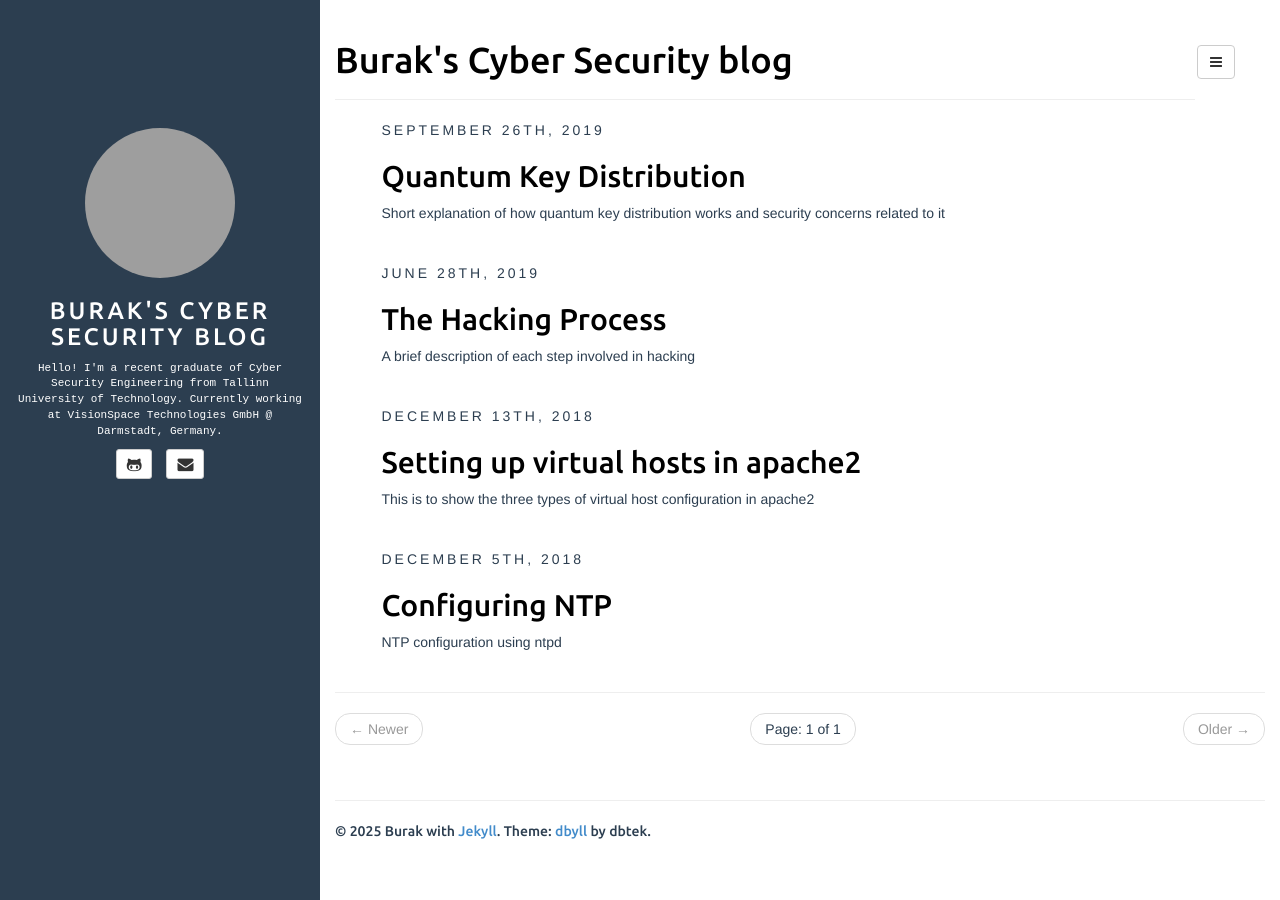
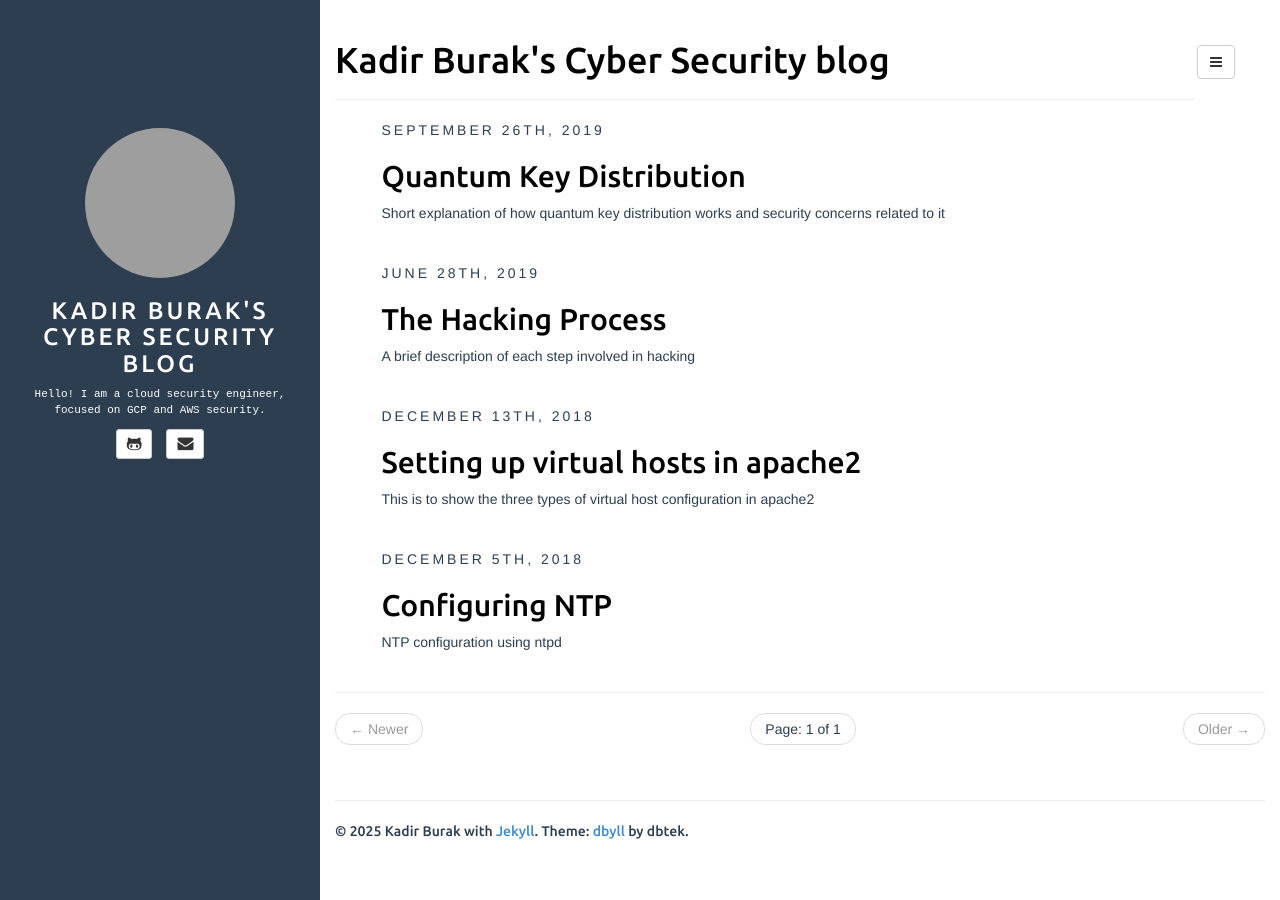
Before and after one commit to mavzerburak0/mavzerburak0.github.io, a Jekyll site: the page built from index.html, in a window 1280 px wide. Built offline with Jekyll 4.4.1, drawn with Linux system fonts in a browser that asks for light colours; the list of posts is cut into pages by our own code; grey boxes are pictures that could not be loaded.

Commit message:
Update _config.yml

```diff
--- a/_config.yml
+++ b/_config.yml
@@ -5,22 +5,22 @@ paginate_path: "page:num"
 exclude: ["README.md"] # files to exclude
 highlighter:
 markdown: kramdown
-title: Burak's Cyber Security blog
+title: Kadir Burak's Cyber Security blog
 
 defaults:
   -
     scope:
       path: "" # empty string for all files
     values:
-      title: Burak's Cyber Security blog
+      title: Kadir Burak's Cyber Security blog
 
-description: Personal blog of Burak Mavzer
+description: Personal blog of Kadir Burak Mavzer
 author:
-  name: Burak
+  name: Kadir Burak
   email: mavzer122@gmail.com
   github: mavzerburak0
-  linkedin: kadir-burak-mavzer
-  bio: Hello! I'm a recent graduate of Cyber Security Engineering from Tallinn University of Technology. Currently working at VisionSpace Technologies GmbH @ Darmstadt, Germany.
+  linkedin: kadirburakmavzer
+  bio: Hello! I am a cloud security engineer, focused on GCP and AWS security.
   email_md5: f738f728300835bb12c636a85fc1d2c7
 
 rss_path: feed.xml
```
